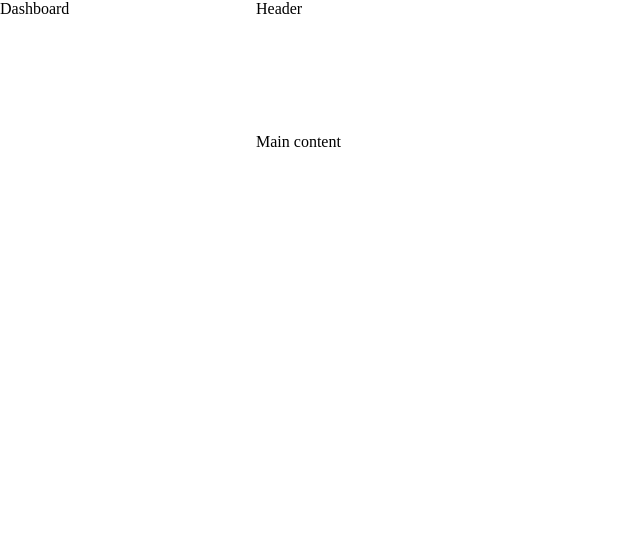
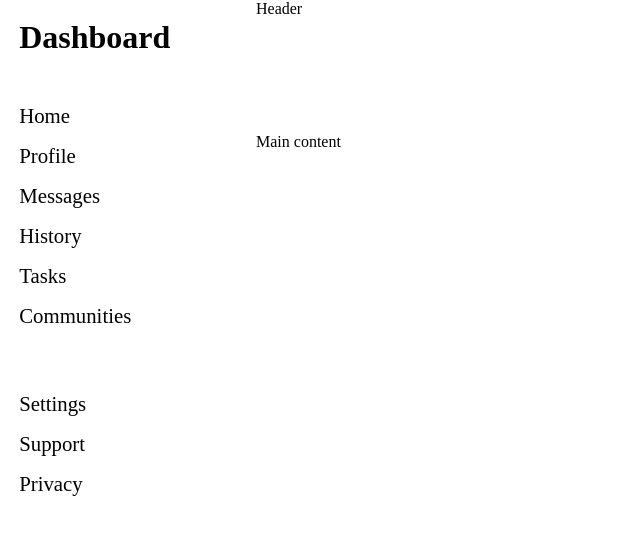
Before and after one commit to weizhixie/odin-admin-dashboard, a plain HTML site: page index.html in a window 1280 px wide. Shown: the whole page, without its empty margins (0-640 px from the left). Drawn offline with Linux system fonts and the light colour scheme.

Commit message:
Update sidebar

```diff
--- a/index.html
+++ b/index.html
@@ -10,7 +10,43 @@
 </head>
 
 <body>
-    <aside class="sidebar">Dashboard</aside>
+    <aside class="sidebar">
+        <h1>Dashboard</h1>
+        <nav class="site-nav">
+            <ul class="main-nav">
+                <li>
+                    <a href="">Home</a>
+                </li>
+                <li>
+                    <a href="">Profile</a>
+                </li>
+                <li>
+                    <a href="">Messages</a>
+                </li>
+                <li>
+                    <a href="">History</a>
+                </li>
+                <li>
+                    <a href="">Tasks</a>
+                </li>
+                <li>
+                    <a href="">Communities</a>
+                </li>
+            </ul>
+
+            <ul class="setting-nav">
+                <li>
+                    <a href="">Settings</a>
+                </li>
+                <li>
+                    <a href="">Support</a>
+                </li>
+                <li>
+                    <a href="">Privacy</a>
+                </li>
+            </ul>
+        </nav>
+    </aside>
     <header class="header">Header</header>
     <main class="main-content">Main content</main>
 </body>
--- a/style.css
+++ b/style.css
@@ -15,4 +15,33 @@ body {
 
 .sidebar {
     grid-row: 1 / -1;
+    padding: 1.2rem;
 }
+
+.sidebar>h1 {
+    font-size: 2rem;
+}
+
+.sidebar a {
+    text-decoration: none;
+    color: black;
+}
+
+.sidebar ul {
+    list-style-type: none;
+}
+
+.site-nav {
+    margin-top: 3rem;
+}
+
+.main-nav,
+.setting-nav {
+    font-size: 1.3rem;
+    display: grid;
+    gap: 1rem;
+}
+
+.setting-nav{
+    margin-top: 4rem;
+}
```
